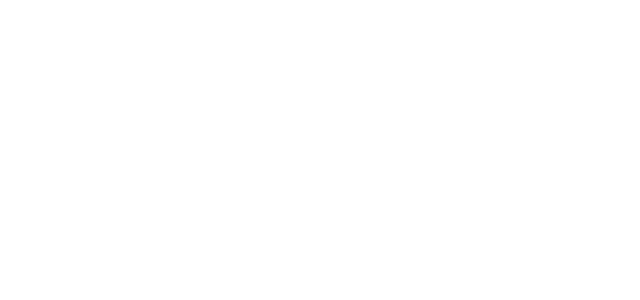
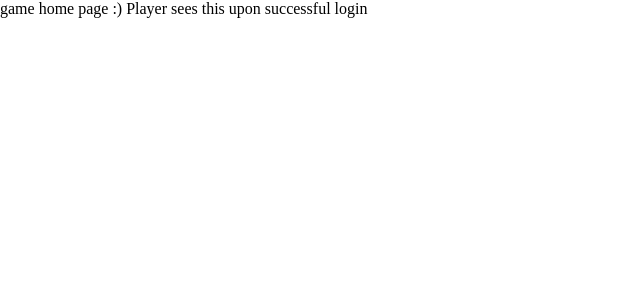
Before and after one commit to calmhand/LIFELeague-x-NMI-Capstone, a Nuxt app in the folder frontend/: page /home in a window 1280 px wide. Before the commit this address had no page. Shown: the top 300 px of the page, without its empty margins (0-640 px from the left). Built offline with nearby package versions, Linux system fonts and the light colour scheme.

Commit message:
+pages +plans for state management

```diff
--- /dev/null
+++ b/frontend/pages/account/player-[username].vue
@@ -0,0 +1,13 @@
+<template>
+    <div>
+        Player {{ $route.params.username }} Account
+    </div>
+</template>
+<script>
+export default {
+
+}
+</script>
+<style lang="">
+
+</style>
--- /dev/null
+++ b/frontend/pages/admin/account/settings.vue
@@ -0,0 +1,13 @@
+<template>
+    <div>
+        admin account info/settings
+    </div>
+</template>
+<script>
+export default {
+
+}
+</script>
+<style lang="">
+
+</style>
--- /dev/null
+++ b/frontend/pages/admin/index.vue
@@ -0,0 +1,13 @@
+<template>
+    <div>
+        Admin Home :)
+    </div>
+</template>
+<script>
+export default {
+
+}
+</script>
+<style lang="">
+
+</style>
--- /dev/null
+++ b/frontend/pages/home/index.vue
@@ -0,0 +1,14 @@
+<template>
+    <div>
+        game home page :)
+        Player sees this upon successful login
+    </div>
+</template>
+<script>
+export default {
+
+}
+</script>
+<style lang="">
+
+</style>
```
